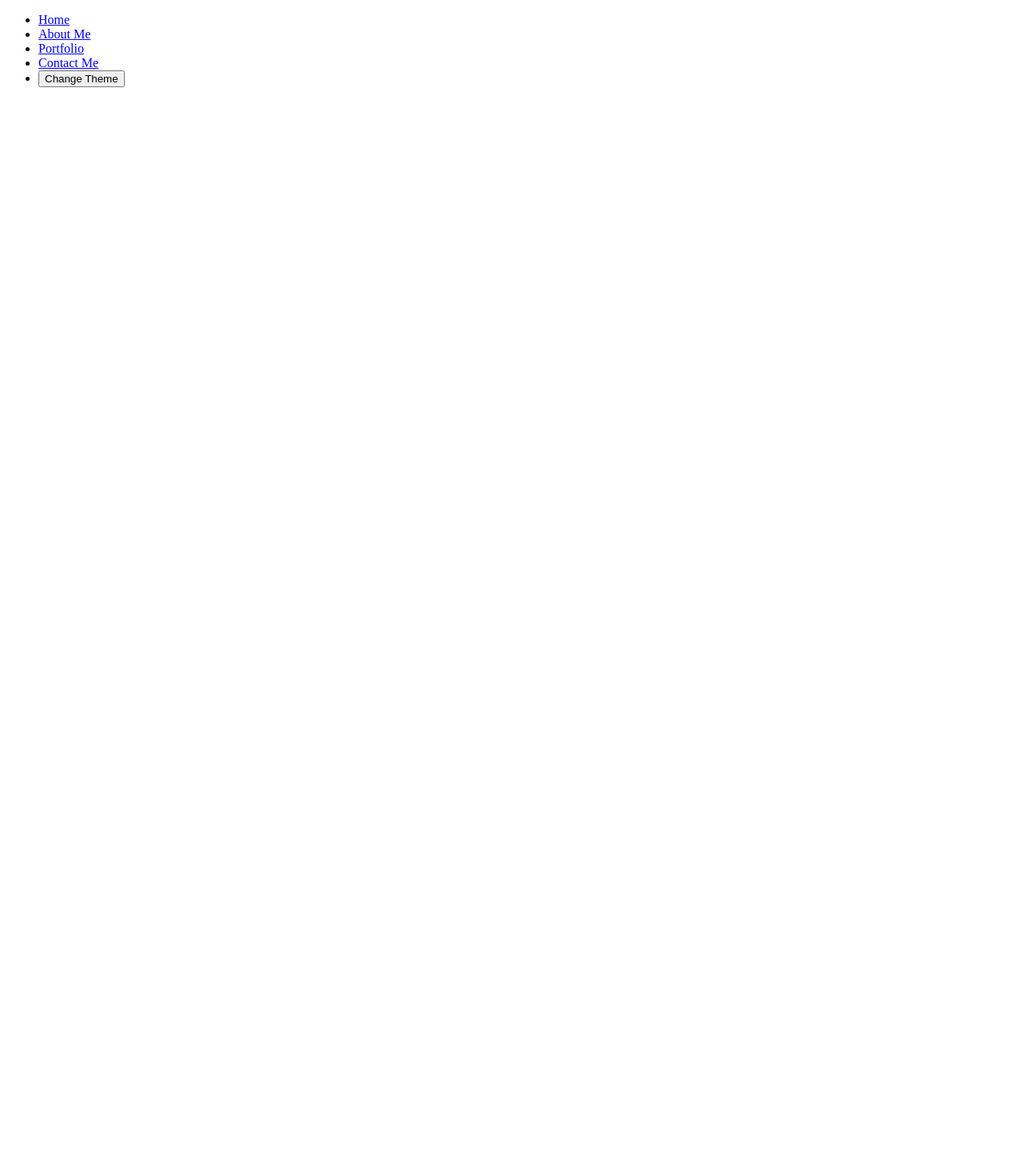
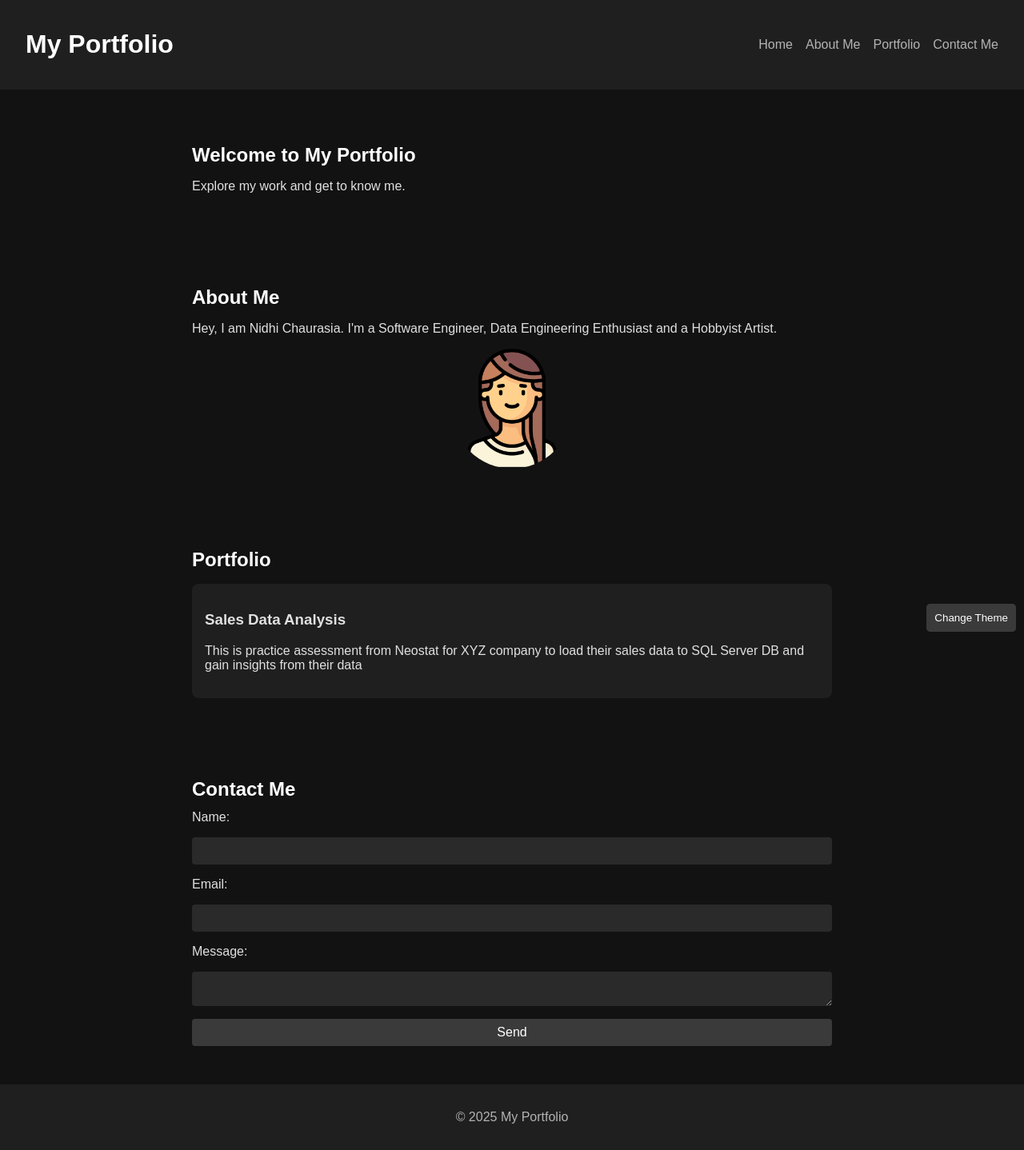
Before and after one commit to gignid99/portfolio, a plain HTML site: page index.html in a window 1280 px wide. Shown: the whole page at 80% size. Before the commit the page ends 800 px from the top, so only its background shows below. Drawn offline with Linux system fonts and the light colour scheme.

Commit message:
Added CSS and JS for styling and functionality

```diff
--- a/index.html
+++ b/index.html
@@ -1,21 +1,59 @@
 <!DOCTYPE html>
-<html lang="en"
+<html lang="en">
 <head>
     <meta charset="UTF-8">
-    <meta name=""viewport" content="width=device-width, initial-scale=1.0">
-    <title>My Portfolio</title>
-    <link rel=""stylesheet" href="style.css">
+    <meta name="viewport" content="width=device-width, initial-scale=1.0">
+    <title>Portfolio</title>
+    <link rel="stylesheet" href="style.css">
+    <script src="script.js"></script>
+
 </head>
 <body>
     <header>
+        <h1>My Portfolio</h1>
         <nav>
-            <ul class="nav-links">
+            <ul>
                 <li><a href="#home">Home</a></li>
                 <li><a href="#about">About Me</a></li>
                 <li><a href="#portfolio">Portfolio</a></li>
                 <li><a href="#contact">Contact Me</a></li>
-                <li><button id="theme-toggle ">Change Theme</button></li>
             </ul>
         </nav>
     </header>
+    <main>
+        <section id="home">
+            <h2>Welcome to My Portfolio</h2>
+            <p>Explore my work and get to know me.</p>
+        </section>
+        <section id="about">
+            <h2>About Me</h2>
+            <p>Hey, I am Nidhi Chaurasia. I'm a Software Engineer, Data Engineering Enthusiast and a Hobbyist Artist.</p>
+            <img src="./images/profile.png" alt="Profile Image" class="profile-image">
+
+        </section>
+        <section id="portfolio">
+            <h2>Portfolio</h2>
+            <div class="project">
+                <h3>Sales Data Analysis</h3>
+                <p>This is practice assessment from Neostat for XYZ company to load their sales data to SQL Server DB and gain insights from their data</p>
+            </div>
+        </section>
+        <section id="contact">
+            <h2>Contact Me</h2>
+            <form id="contact-form">
+                <label for="name">Name:</label>
+                <input type="text" id="name" name="name" required>
+                <label for="email">Email:</label>
+                <input type="email" id="email" name="email" required>
+                <label for="message">Message:</label>
+                <textarea id="message" name="message" required></textarea>
+                <button type="submit">Send</button>
+            </form>
+        </section>
+    </main>
+    <footer>
+        <p>&copy; 2025 My Portfolio</p>
+    </footer>
+    <script src="script.js"></script>
 </body>
+</html>
--- a/script.js
+++ b/script.js
@@ -0,0 +1,28 @@
+// Change theme functionality
+document.addEventListener('DOMContentLoaded', () => {
+    const body = document.body;
+    const themeToggle = document.createElement('button');
+    themeToggle.textContent = 'Change Theme';
+    themeToggle.style.cssText = `
+        position: fixed;
+        bottom: 10px;
+        right: 10px;
+        padding: 10px;
+        background-color: #3a3a3a;
+        color: #ffffff;
+        border: none;
+        border-radius: 5px;
+        cursor: pointer;
+    `;
+    document.body.appendChild(themeToggle);
+
+    themeToggle.addEventListener('click', () => {
+        if (body.style.backgroundColor === 'white') {
+            body.style.backgroundColor = '#121212';
+            body.style.color = '#e0e0e0';
+        } else {
+            body.style.backgroundColor = 'white';
+            body.style.color = '#121212';
+        }
+    });
+});
--- a/style.css
+++ b/style.css
@@ -0,0 +1,118 @@
+/* General Styles */
+body {
+    margin: 0;
+    font-family: 'Arial', sans-serif;
+    background-color: #121212;
+    color: #e0e0e0;
+}
+
+/* Header Styles */
+header {
+    background-color: #1f1f1f;
+    padding: 1em 2em;
+    display: flex;
+    justify-content: space-between;
+    align-items: center;
+}
+
+header h1 {
+    color: #ffffff;
+}
+
+header nav ul {
+    list-style: none;
+    padding: 0;
+    display: flex;
+    gap: 1em;
+}
+
+header nav ul li a {
+    text-decoration: none;
+    color: #b3b3b3;
+    transition: color 0.3s;
+}
+
+header nav ul li a:hover {
+    color: #ffffff;
+}
+
+/* Section Styles */
+section {
+    padding: 2em;
+    margin: 1em auto;
+    max-width: 800px;
+}
+
+section h2 {
+    color: #ffffff;
+    margin-bottom: 0.5em;
+}
+
+.profile-photo {
+    max-width: 150px;
+    border-radius: 50%;
+    margin-top: 1em;
+}
+
+/* Portfolio Project Styles */
+.project {
+    background-color: #1f1f1f;
+    padding: 1em;
+    margin-top: 1em;
+    border-radius: 8px;
+}
+
+/* Contact Form */
+form {
+    display: flex;
+    flex-direction: column;
+    gap: 1em;
+}
+
+form input, form textarea, form button {
+    padding: 0.5em;
+    border: none;
+    border-radius: 4px;
+    font-size: 1em;
+}
+
+form input, form textarea {
+    background-color: #2a2a2a;
+    color: #ffffff;
+}
+
+form button {
+    background-color: #3a3a3a;
+    color: #ffffff;
+    cursor: pointer;
+    transition: background-color 0.3s;
+}
+
+form button:hover {
+    background-color: #5a5a5a;
+}
+
+/* Footer */
+footer {
+    text-align: center;
+    padding: 1em;
+    background-color: #1f1f1f;
+    color: #b3b3b3;
+}
+
+/* Responsive Design */
+@media (max-width: 600px) {
+    header nav ul {
+        flex-direction: column;
+        gap: 0.5em;
+    }
+}
+
+/* profile image size */
+.profile-image {
+    width: 150px; /* Adjust the width to your liking */
+    height: auto; /* Maintain aspect ratio */
+    border-radius: 50%; /* Optional: Make it circular */
+    display: block; /* Optional: Center the image */
+    margin: 0 auto; /* Optional: Center the image */
+}
```
Also changed, not shown: images/profile.png (added).
